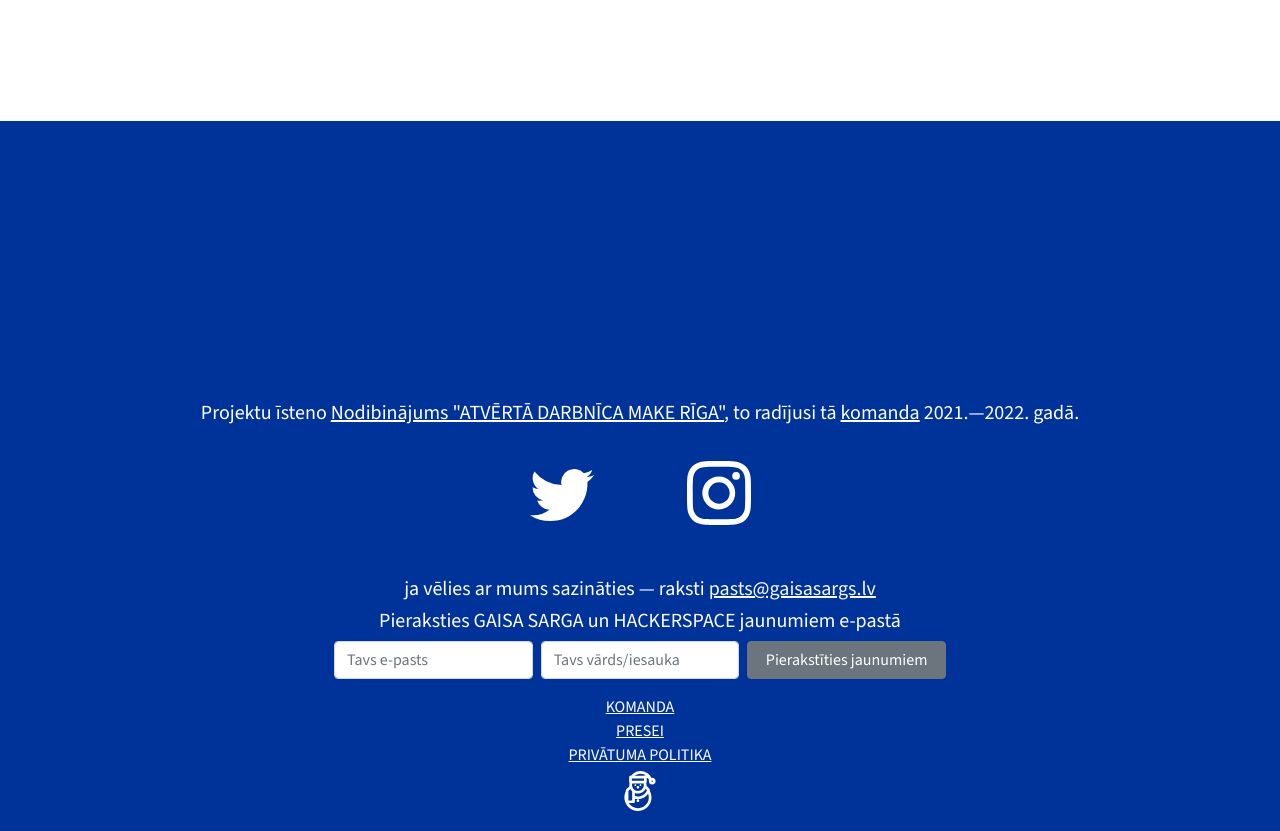
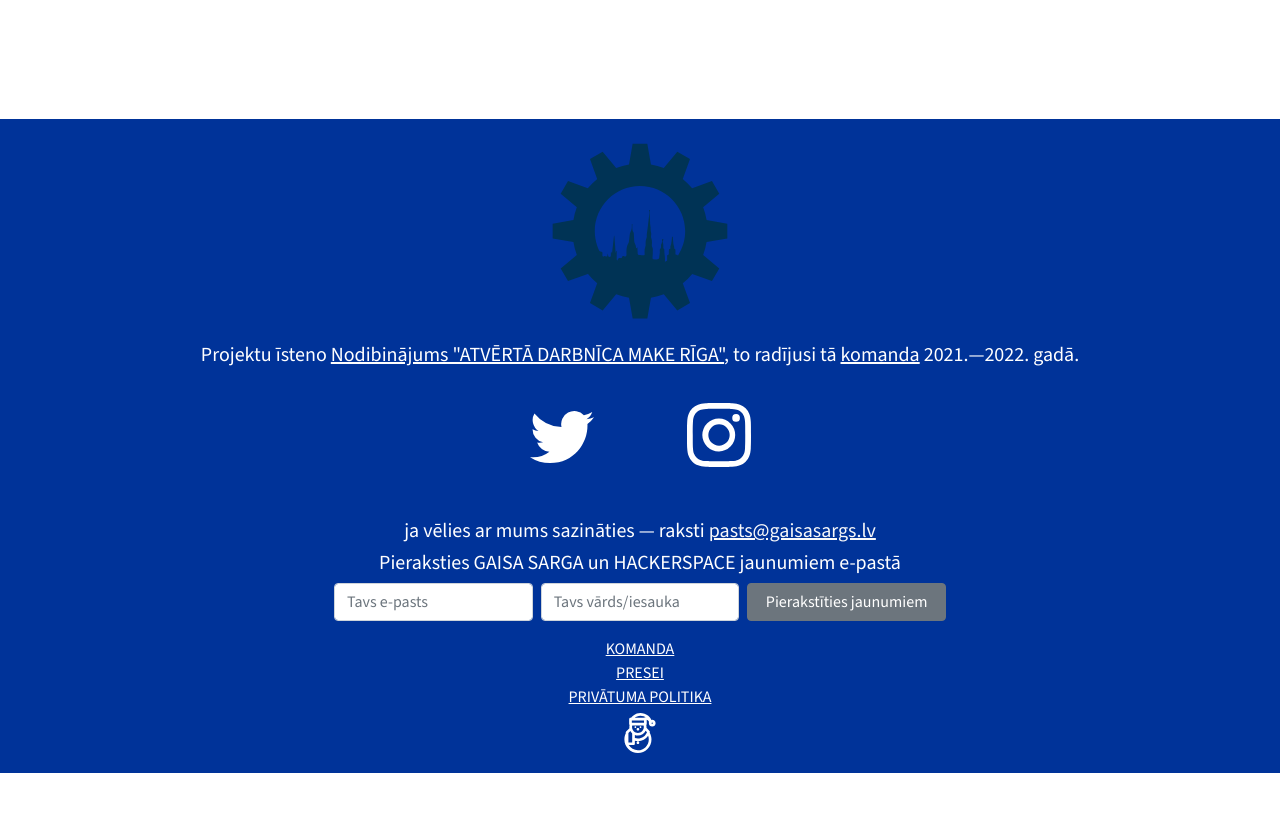
Before and after one commit to open-lv/air-guard-public, a Jekyll site: the page built from pieteikties/index.html, in a window 1280 px wide and 1400 px high, scrolled down 2442 px. Shown: the part 569-1400 px from the top of the window. Built offline with Jekyll 4.4.1, drawn with Linux system fonts in a browser that asks for light colours; comment, search, counter and statistics services are not loaded; after the commit the page ends 3784 px from its top, so only the background shows below that.

```diff
--- a/_includes/footer.html
+++ b/_includes/footer.html
@@ -1,11 +1,10 @@
-<footer style="display: block; width: 100%; background-color: #039; color: white !important; max-width: 100%; margin-top: 50px;">
+<footer class="bg-primary text-white w-100 mt-5">
 	<div class="container">
 		<div class="row text-center">
 
-			<img style="margin-top: 40px; margin-bottom: 40px;" fill="white" src="/assets/img/makeriga.svg"
-				 WIDTH=200px
-				 HEIGHT=200px/><br><h5>Projektu īsteno <a style="color:white !important"
-														  href="https://makeriga.org">Nodibinājums
+			<img class="img-fluid my-4 m-auto footer-logo" src="/assets/img/makeriga.svg"
+				 alt="&quot;Make Riga&quot; logo"><br><h5>Projektu īsteno <a style="color:white !important"
+																			 href="https://makeriga.org">Nodibinājums
 			"ATVĒRTĀ DARBNĪCA MAKE RĪGA"</a>, to radījusi tā <a style="color:white !important"
 																href="/komanda/">komanda</a> 2021.—2022. gadā.</h5>
 			<div class="row mx-auto my-1 justify-content-center text-center">
```
Also changed, not shown: assets/compiled/main.css, assets/img/makeriga.svg, 1 other file.
